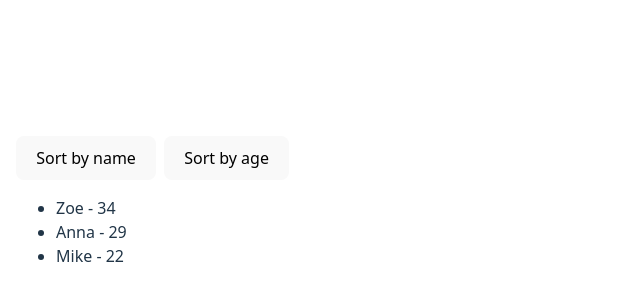
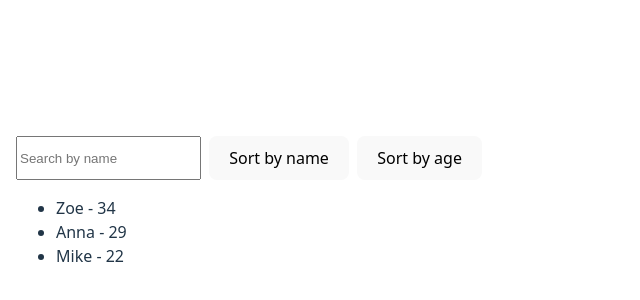
Before and after one commit to KateHickey26/hackerrank-react-practice, a React (Vite) app in the folder react-practice/: page / in a window 1280 px wide. Shown: the part 190-490 px from the top of the page, without its empty margins (0-640 px from the left). Built offline with nearby package versions, Linux system fonts and the light colour scheme.

Commit message:
App1 part 2: add tt box that filters the list

```diff
--- a/react-practice/src/App1.jsx
+++ b/react-practice/src/App1.jsx
@@ -1,3 +1,4 @@
+// PART 1
 // Given this data:
 //    const people = [
 //      { name: "Zoe", age: 34 },
@@ -8,6 +9,9 @@
 // 	•	Displays the list.
 // 	•	Has two buttons: “Sort by Name” and “Sort by Age.”
 // 	•	Clicking a button sorts the list accordingly.
+//
+// PART 2
+// Extend this to add a search box that filters peoples names as you type
 
 import { useState } from 'react'
 
@@ -19,6 +23,7 @@ const people = [
 
 function App1() {
   const [list, setList] = useState(people)
+  const [query, setQuery] = useState('')
 
   const sortByName = () => {
     // 1. never mutate state directly, copy first
@@ -32,9 +37,23 @@ function App1() {
     setList(sortedList)
   }
 
+  const visible = list.filter(person =>
+    person.name.toLowerCase().includes(query.toLowerCase().trim())
+  );
+
   return (
     <div style={{ padding: 16 }}>
       <div style={{ display: "flex", gap: 8, marginBottom: 12 }}>
+        <input
+          type="text"
+          placeholder="Search by name"
+          value={query}
+          onChange={e => {
+            const value = e.target.value
+            setQuery(value)
+            // setList(visible)
+          }}
+        />
         <button onClick={sortByName}>
           Sort by name
         </button>
@@ -44,7 +63,7 @@ function App1() {
         </div>
 
         <ul>
-          {list.map((person, index) => (
+          {visible.map((person, index) => (
             // using index for small exercise, real app should use unique id (more stable)
             <li key={index}>{person.name} - {person.age}</li>
           ))}
```
Also changed, not shown: react-practice/src/App2.jsx (added).
